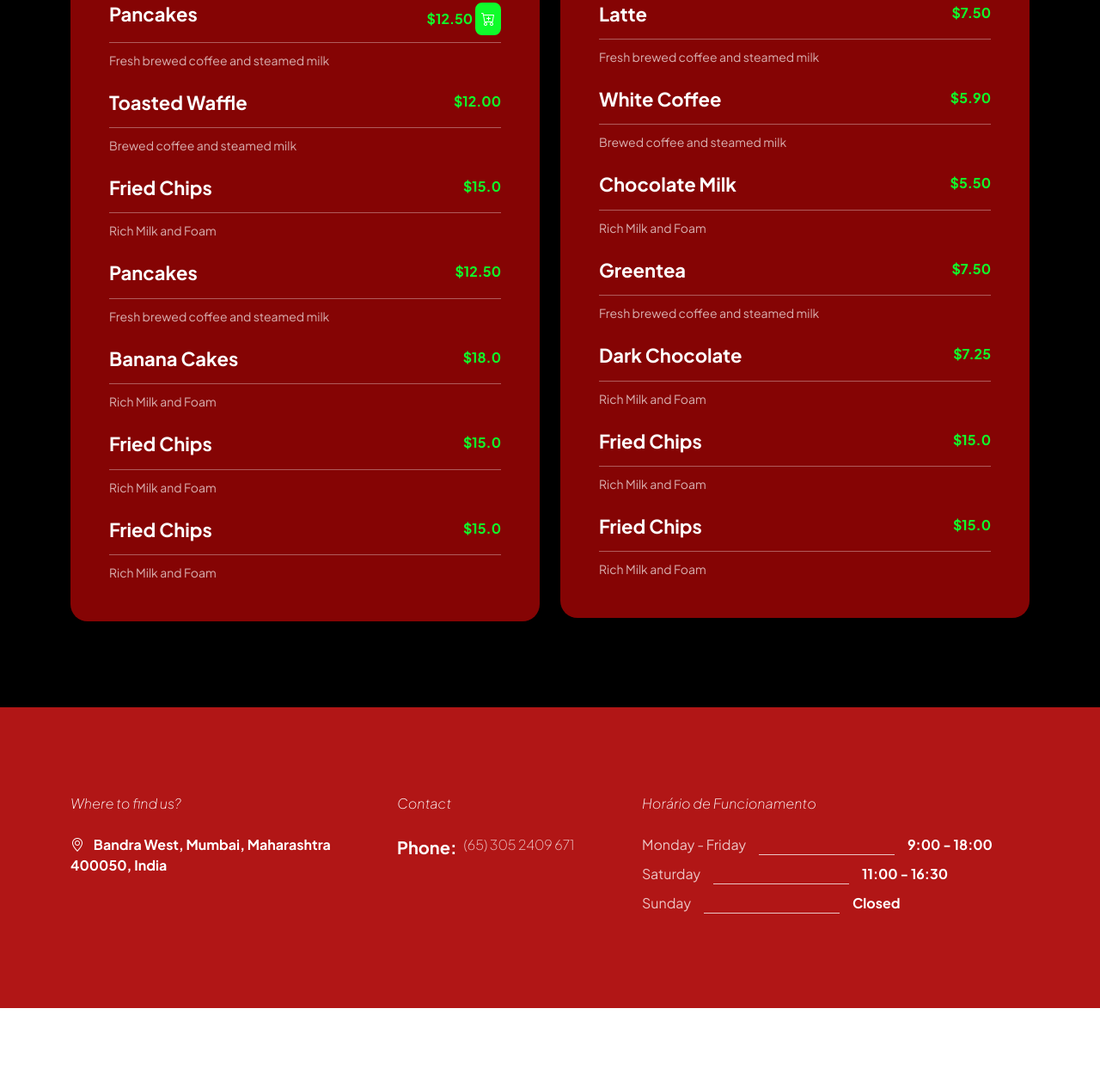
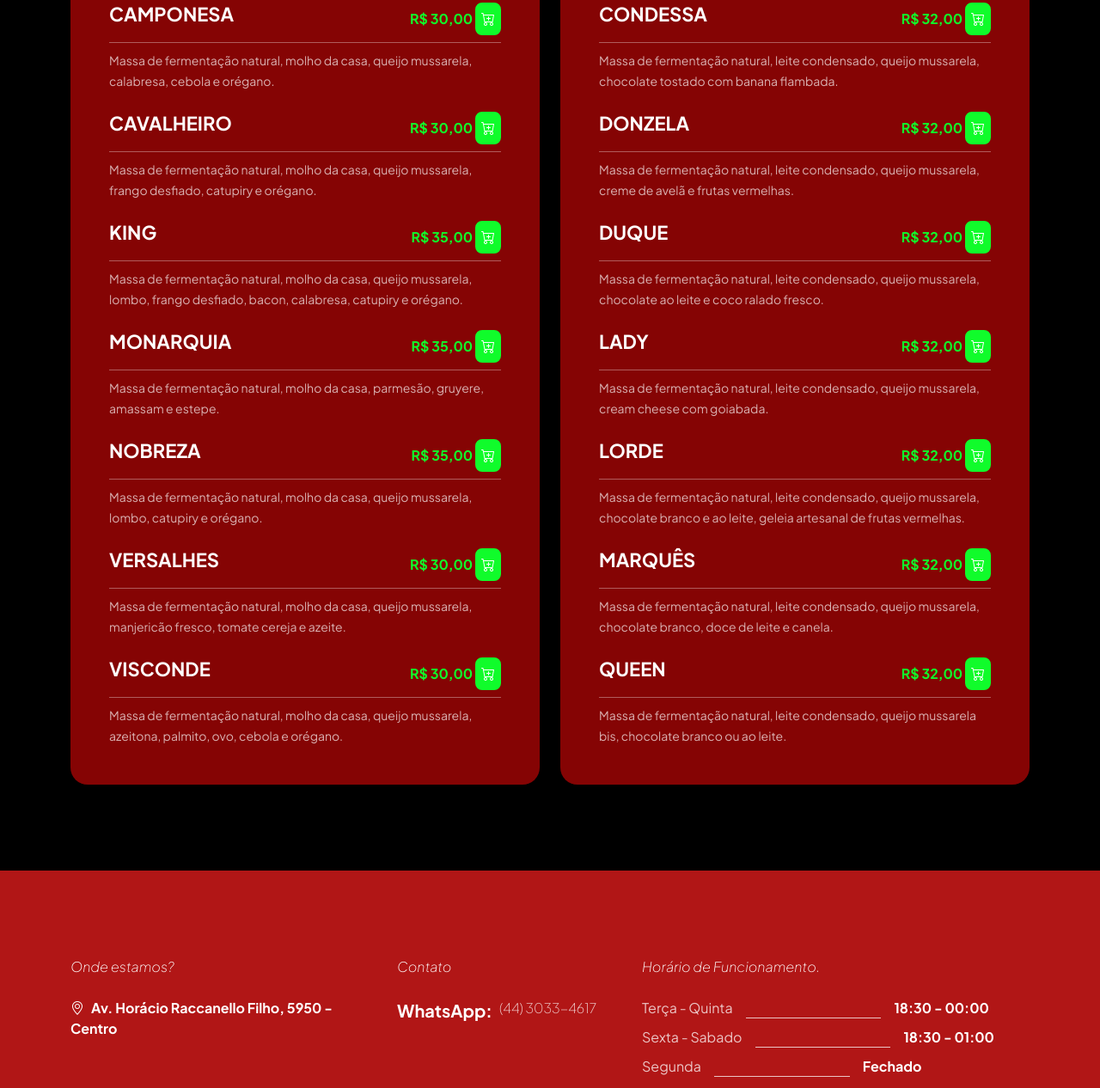
Before and after one commit to Fernandamviotto/Pizzaria_Palace, a plain HTML site: page index.html in a window 1280 px wide. Shown: the part 1762-3028 px from the top of the page at 86% size. Before the commit the page ends 2935 px from the top, so only its background shows below. Drawn offline with Linux system fonts and the light colour scheme.

Commit message:
quasefim

```diff
--- a/index.html
+++ b/index.html
@@ -116,8 +116,14 @@
 
                         <h3 class="text-white mb-3">Pizza Palace</h3>
 
-                        <p class="text-white">The café had been in the town for as long as anyone could remember, and it
-                            had become a beloved institution among the locals.</p>
+                        <p class="text-white">A Pizza Palace é a concretização da paixão pela gastronomia de alta
+                            qualidade. Fundada por um grupo de entusiastas culinários, com o objetivo de proporcionar
+                            aos clientes uma experiência gastronômica que envolva todos os sentidos.</p>
+
+                        <p class="text-white">Acreditamos que a qualidade começa pelos ingredientes. Por isso,
+                            trabalhamos com os melhores produtos em nossas pizzas. Desde a massa macia e crocante até os
+                            molhos caseiros, cada detalhe é pensado para garantir um sabor real.</p>
+
 
                     </div>
 
@@ -137,104 +143,121 @@
 
                             <div class="menu-block">
                                 <div class="d-flex">
-                                    <h6>Pancakes</h6>
+                                    <h6>CAMPONESA</h6>
 
                                     <span class="underline"></span>
 
-                                    <strong class="ms-auto">$12.50 <button type="button"
+                                    <strong class="ms-auto">R$ 30,00 <button type="button"
                                             class="button-hover-background"><i
                                                 class="bi bi-cart-plus"></i></button></strong>
 
                                 </div>
 
                                 <div class="border-top mt-2 pt-2">
-                                    <small>Fresh brewed coffee and steamed milk</small>
+                                    <small>Massa de fermentação natural, molho da casa, queijo mussarela, calabresa,
+                                        cebola e orégano.</small>
                                 </div>
                             </div>
 
                             <div class="menu-block my-4">
                                 <div class="d-flex">
-                                    <h6>
-                                        Toasted Waffle
-                                    </h6>
+                                    <h6>CAVALHEIRO</h6>
 
                                     <span class="underline"></span>
 
-                                    <strong class="ms-auto">$12.00</strong>
+                                    <strong class="ms-auto">R$ 30,00 <button type="button"
+                                            class="button-hover-background"><i
+                                                class="bi bi-cart-plus"></i></button></strong>
                                 </div>
 
                                 <div class="border-top mt-2 pt-2">
-                                    <small>Brewed coffee and steamed milk</small>
+                                    <small>Massa de fermentação natural, molho da casa, queijo mussarela, frango
+                                        desfiado, catupiry e orégano.</small>
                                 </div>
                             </div>
 
                             <div class="menu-block">
                                 <div class="d-flex">
-                                    <h6>Fried Chips</h6>
+                                    <h6>KING</h6>
 
                                     <span class="underline"></span>
 
-                                    <strong class="ms-auto">$15.0</strong>
+                                    <strong class="ms-auto">R$ 35,00 <button type="button"
+                                            class="button-hover-background"><i
+                                                class="bi bi-cart-plus"></i></button></strong>
                                 </div>
 
                                 <div class="border-top mt-2 pt-2">
-                                    <small>Rich Milk and Foam</small>
+                                    <small>Massa de fermentação natural, molho da casa, queijo mussarela, lombo, frango
+                                        desfiado, bacon, calabresa, catupiry e orégano.</small>
                                 </div>
                             </div>
 
                             <div class="menu-block my-4">
                                 <div class="d-flex">
-                                    <h6>Pancakes</h6>
+                                    <h6>MONARQUIA</h6>
 
                                     <span class="underline"></span>
 
-                                    <strong class="ms-auto">$12.50</strong>
+                                    <strong class="ms-auto">R$ 35,00 <button type="button"
+                                            class="button-hover-background"><i
+                                                class="bi bi-cart-plus"></i></button></strong>
                                 </div>
 
                                 <div class="border-top mt-2 pt-2">
-                                    <small>Fresh brewed coffee and steamed milk</small>
+                                    <small>Massa de fermentação natural, molho da casa, parmesão, gruyere, amassam e
+                                        estepe.</small>
                                 </div>
                             </div>
 
                             <div class="menu-block">
                                 <div class="d-flex">
-                                    <h6>Banana Cakes</h6>
+                                    <h6>NOBREZA</h6>
 
                                     <span class="underline"></span>
 
-                                    <strong class="ms-auto">$18.0</strong>
+                                    <strong class="ms-auto">R$ 35,00 <button type="button"
+                                            class="button-hover-background"><i
+                                                class="bi bi-cart-plus"></i></button></strong>
                                 </div>
 
                                 <div class="border-top mt-2 pt-2">
-                                    <small>Rich Milk and Foam</small>
+                                    <small>Massa de fermentação natural, molho da casa, queijo mussarela, lombo,
+                                        catupiry e orégano.</small>
                                 </div>
                             </div>
 
                             <div class="menu-block my-4">
                                 <div class="d-flex">
-                                    <h6>Fried Chips</h6>
+                                    <h6>VERSALHES</h6>
 
                                     <span class="underline"></span>
 
-                                    <strong class="ms-auto">$15.0</strong>
+                                    <strong class="ms-auto">R$ 30,00 <button type="button"
+                                            class="button-hover-background"><i
+                                                class="bi bi-cart-plus"></i></button></strong>
                                 </div>
 
                                 <div class="border-top mt-2 pt-2">
-                                    <small>Rich Milk and Foam</small>
+                                    <small>Massa de fermentação natural, molho da casa, queijo mussarela, manjericão
+                                        fresco, tomate cereja e azeite.</small>
                                 </div>
                             </div>
 
                             <div class="menu-block">
                                 <div class="d-flex">
-                                    <h6>Fried Chips</h6>
+                                    <h6>VISCONDE</h6>
 
                                     <span class="underline"></span>
 
-                                    <strong class="ms-auto">$15.0</strong>
+                                    <strong class="ms-auto">R$ 30,00 <button type="button"
+                                            class="button-hover-background"><i
+                                                class="bi bi-cart-plus"></i></button></strong>
                                 </div>
 
                                 <div class="border-top mt-2 pt-2">
-                                    <small>Rich Milk and Foam</small>
+                                    <small>Massa de fermentação natural, molho da casa, queijo mussarela, azeitona,
+                                        palmito, ovo, cebola e orégano.</small>
                                 </div>
                             </div>
                         </div>
@@ -248,99 +271,120 @@
 
                             <div class="menu-block">
                                 <div class="d-flex">
-                                    <h6>Latte</h6>
+                                    <h6>CONDESSA</h6>
 
                                     <span class="underline"></span>
 
-                                    <strong class="ms-auto">$7.50</strong>
+                                    <strong class="ms-auto">R$ 32,00 <button type="button"
+                                            class="button-hover-background"><i
+                                                class="bi bi-cart-plus"></i></button></strong>
                                 </div>
 
                                 <div class="border-top mt-2 pt-2">
-                                    <small>Fresh brewed coffee and steamed milk</small>
+                                    <small>Massa de fermentação natural, leite condensado, queijo mussarela, chocolate
+                                        tostado com banana flambada.</small>
                                 </div>
                             </div>
 
                             <div class="menu-block my-4">
                                 <div class="d-flex">
-                                    <h6>White Coffee</h6>
+                                    <h6>DONZELA</h6>
 
                                     <span class="underline"></span>
 
-                                    <strong class="ms-auto">$5.90</strong>
+                                    <strong class="ms-auto">R$ 32,00 <button type="button"
+                                            class="button-hover-background"><i
+                                                class="bi bi-cart-plus"></i></button></strong>
                                 </div>
 
                                 <div class="border-top mt-2 pt-2">
-                                    <small>Brewed coffee and steamed milk</small>
+                                    <small>Massa de fermentação natural, leite condensado, queijo mussarela, creme de
+                                        avelã e frutas vermelhas.</small>
                                 </div>
                             </div>
 
                             <div class="menu-block">
                                 <div class="d-flex">
-                                    <h6>Chocolate Milk</h6>
+                                    <h6>DUQUE</h6>
 
                                     <span class="underline"></span>
 
-                                    <strong class="ms-auto">$5.50</strong>
+                                    <strong class="ms-auto">R$ 32,00 <button type="button"
+                                            class="button-hover-background"><i
+                                                class="bi bi-cart-plus"></i></button></strong>
                                 </div>
 
                                 <div class="border-top mt-2 pt-2">
-                                    <small>Rich Milk and Foam</small>
+                                    <small>Massa de fermentação natural, leite condensado, queijo mussarela, chocolate
+                                        ao leite e coco ralado fresco.</small>
                                 </div>
                             </div>
 
                             <div class="menu-block my-4">
                                 <div class="d-flex">
-                                    <h6>Greentea</h6>
+                                    <h6>LADY</h6>
 
                                     <span class="underline"></span>
 
-                                    <strong class="ms-auto">$7.50</strong>
+                                    <strong class="ms-auto">R$ 32,00 <button type="button"
+                                            class="button-hover-background"><i
+                                                class="bi bi-cart-plus"></i></button></strong>
                                 </div>
 
                                 <div class="border-top mt-2 pt-2">
-                                    <small>Fresh brewed coffee and steamed milk</small>
+                                    <small>Massa de fermentação natural, leite condensado, queijo mussarela, cream
+                                        cheese com goiabada.</small>
                                 </div>
                             </div>
 
                             <div class="menu-block">
                                 <div class="d-flex">
-                                    <h6>Dark Chocolate</h6>
+                                    <h6>LORDE</h6>
 
                                     <span class="underline"></span>
 
-                                    <strong class="ms-auto">$7.25</strong>
+                                    <strong class="ms-auto">R$ 32,00 <button type="button"
+                                            class="button-hover-background"><i
+                                                class="bi bi-cart-plus"></i></button></strong>
                                 </div>
 
                                 <div class="border-top mt-2 pt-2">
-                                    <small>Rich Milk and Foam</small>
+                                    <small>Massa de fermentação natural, leite condensado, queijo mussarela, chocolate
+                                        branco e ao leite, geleia artesanal de frutas vermelhas.</small>
                                 </div>
                             </div>
 
                             <div class="menu-block my-4">
                                 <div class="d-flex">
-                                    <h6>Fried Chips</h6>
+                                    <h6>MARQUÊS</h6>
 
                                     <span class="underline"></span>
 
-                                    <strong class="ms-auto">$15.0</strong>
+                                    <strong class="ms-auto">R$ 32,00 <button type="button"
+                                            class="button-hover-background"><i
+                                                class="bi bi-cart-plus"></i></button></strong>
                                 </div>
 
                                 <div class="border-top mt-2 pt-2">
-                                    <small>Rich Milk and Foam</small>
+                                    <small>Massa de fermentação natural, leite condensado, queijo mussarela, chocolate
+                                        branco, doce de leite e canela.</small>
                                 </div>
                             </div>
 
                             <div class="menu-block">
                                 <div class="d-flex">
-                                    <h6>Fried Chips</h6>
+                                    <h6>QUEEN</h6>
 
                                     <span class="underline"></span>
 
-                                    <strong class="ms-auto">$15.0</strong>
+                                    <strong class="ms-auto">R$ 32,00 <button type="button"
+                                            class="button-hover-background"><i
+                                                class="bi bi-cart-plus"></i></button></strong>
                                 </div>
 
                                 <div class="border-top mt-2 pt-2">
-                                    <small>Rich Milk and Foam</small>
+                                    <small>Massa de fermentação natural, leite condensado, queijo mussarela bis,
+                                        chocolate branco ou ao leite.</small>
                                 </div>
                             </div>
                         </div>
@@ -356,52 +400,51 @@
                 <div class="row">
 
                     <div class="col-lg-4 col-12 me-auto">
-                        <em class="text-white d-block mb-4">Where to find us?</em>
+                        <em class="text-white d-block mb-4">Onde estamos?</em>
 
                         <strong class="text-white">
-                            <i class="bi-geo-alt me-2"></i>
-                            Bandra West, Mumbai, Maharashtra 400050, India
+                            <i class="bi-geo-alt me-2"></i>Av. Horácio Raccanello Filho, 5950 - Centro
                         </strong>
+
 
                     </div>
 
                     <div class="col-lg-3 col-12 mt-4 mb-3 mt-lg-0 mb-lg-0">
-                        <em class="text-white d-block mb-4">Contact</em>
+                        <em class="text-white d-block mb-4">Contato</em>
 
                         <p class="d-flex mb-1">
-                            <strong class="me-2">Phone:</strong>
-                            <a href="tel: 305-240-9671" class="site-footer-link">
-                                (65)
-                                305 2409 671
+                            <strong class="me-2">WhatsApp:</strong>
+                            <a href="tel: (44) 3033 4617" class="site-footer-link">
+                                (44)
+                                3033-4617
                             </a>
                         </p>
-
                     </div>
 
 
                     <div class="col-lg-5 col-12">
-                        <em class="text-white d-block mb-4">Horário de Funcionamento</em>
+                        <em class="text-white d-block mb-4">Horário de Funcionamento.</em>
 
                         <ul class="opening-hours-list">
                             <li class="d-flex">
-                                Monday - Friday
+                                Terça - Quinta
                                 <span class="underline"></span>
 
-                                <strong>9:00 - 18:00</strong>
+                                <strong>18:30 - 00:00</strong>
                             </li>
 
                             <li class="d-flex">
-                                Saturday
+                                Sexta - Sabado
                                 <span class="underline"></span>
 
-                                <strong>11:00 - 16:30</strong>
+                                <strong>18:30 - 01:00</strong>
                             </li>
 
                             <li class="d-flex">
-                                Sunday
+                                Segunda
                                 <span class="underline"></span>
 
-                                <strong>Closed</strong>
+                                <strong>Fechado</strong>
                             </li>
                         </ul>
                     </div>
```
